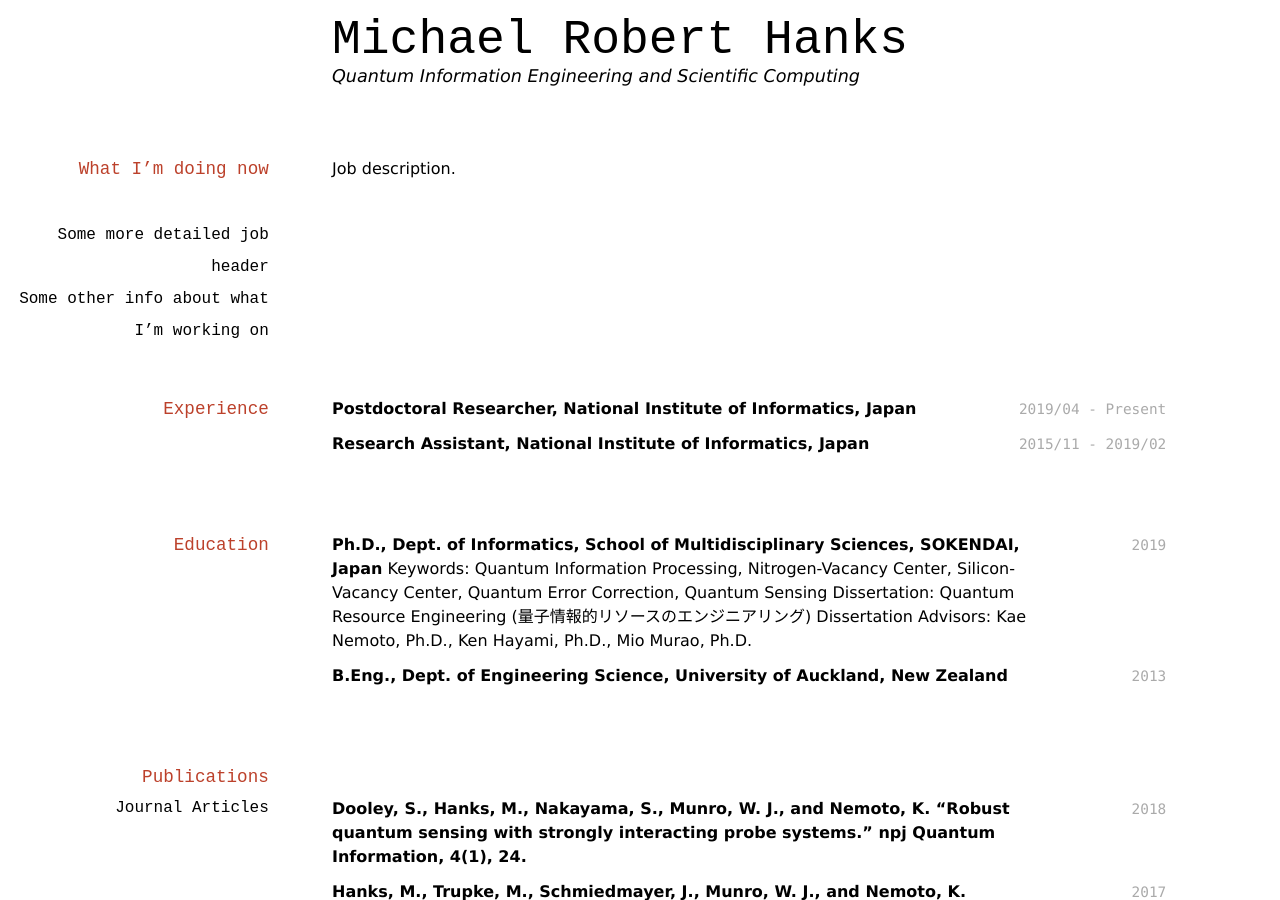
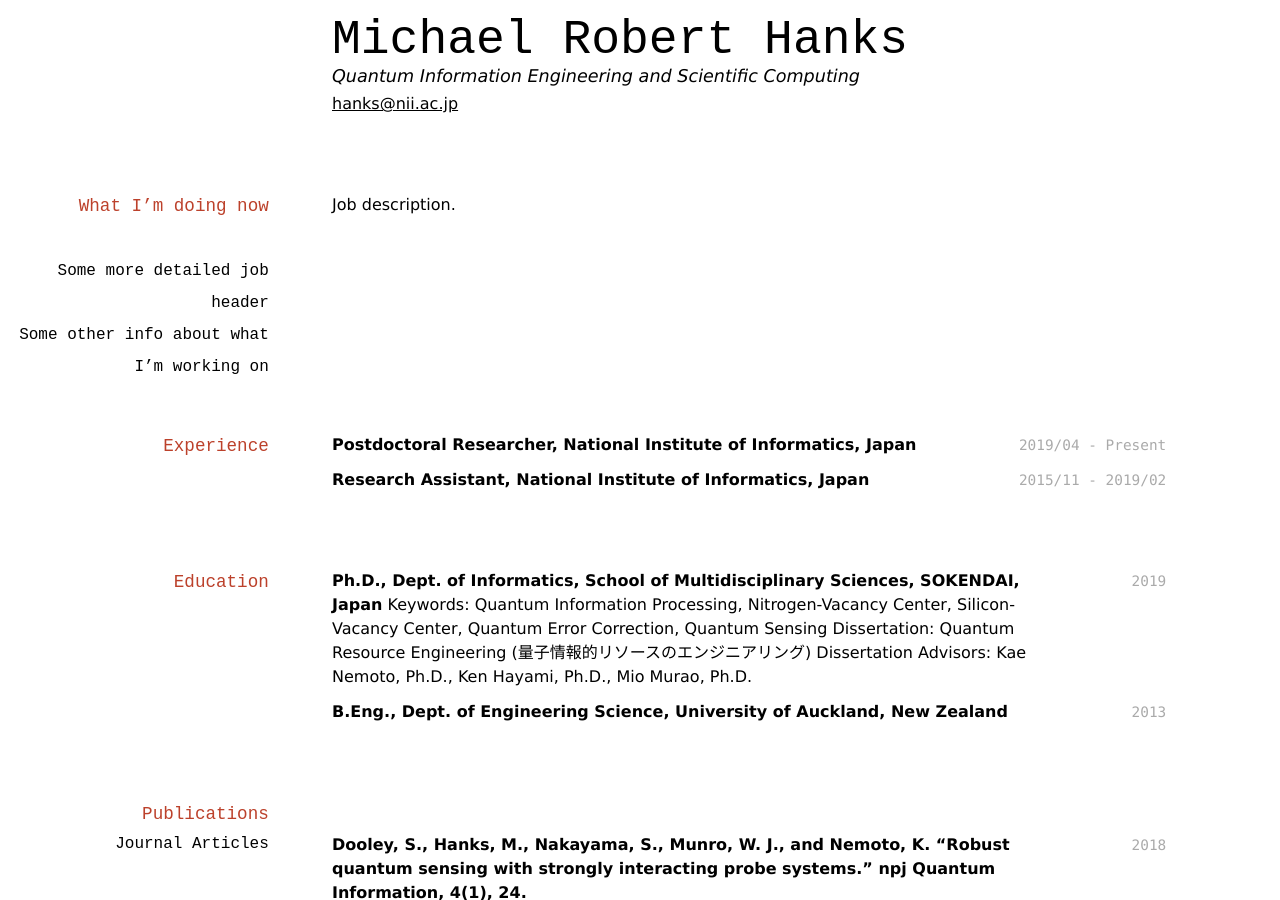
Before and after one commit to mike052577/mike052577.github.io, a Jekyll site: the page built from cv/index.md, in a window 1280 px wide and 900 px high. Built offline with Jekyll 4.4.1, drawn with Linux system fonts in a browser that asks for light colours.

Commit message:
Added site mail address.

```diff
--- a/_config.yml
+++ b/_config.yml
@@ -1,3 +1,4 @@
 name: Michael Hanks
 markdown: kramdown
 permalink: /blog/:year/:month/:day/:title
+mailaddress: hanks@nii.ac.jp
```
